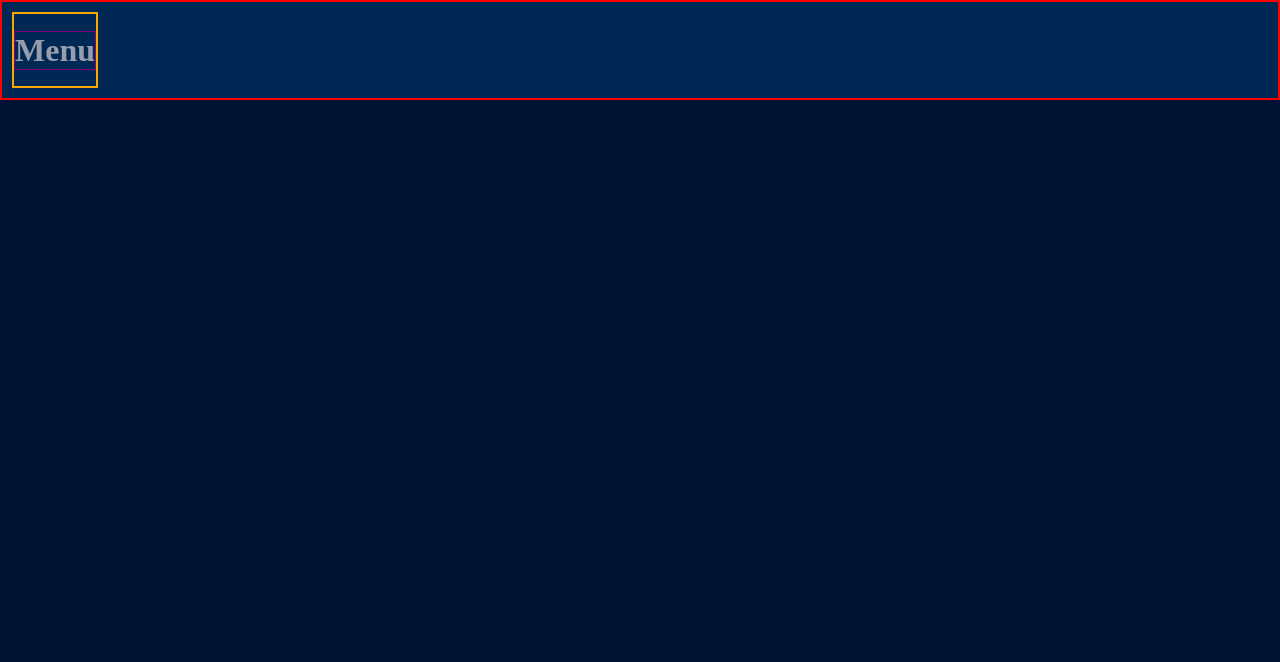
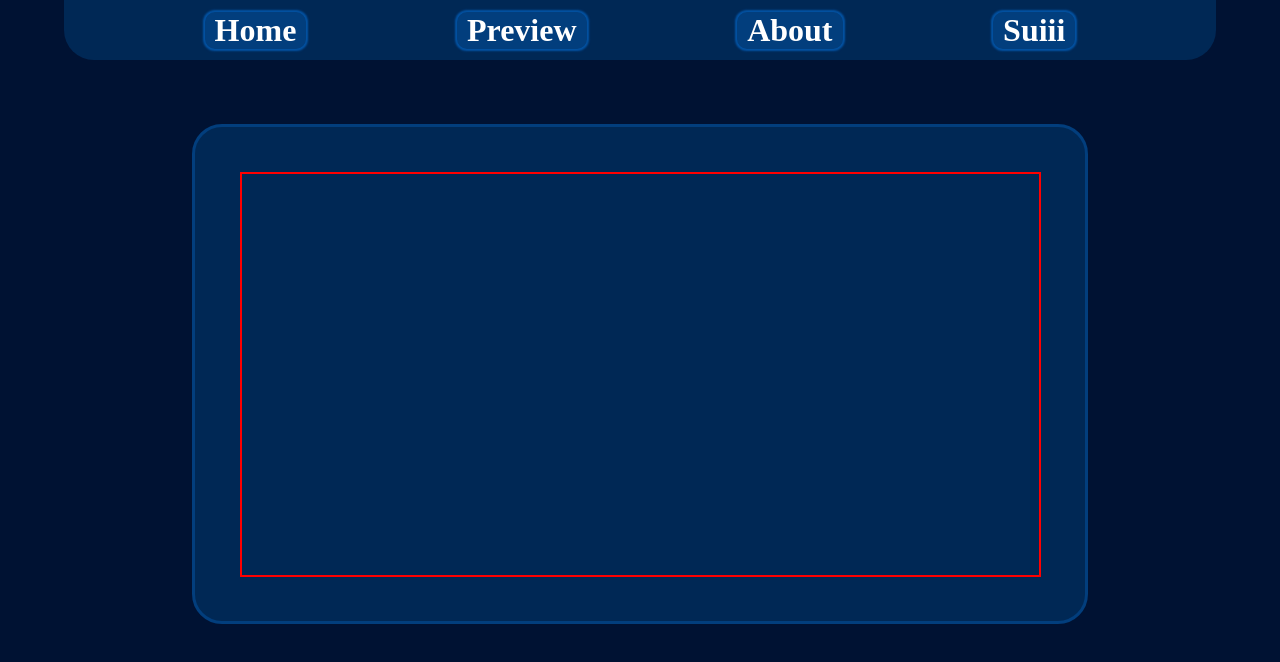
Before and after one commit to Balbaar/NFT-website, a plain HTML site: page profile.html in a window 1280 px wide. Drawn offline with Linux system fonts and the light colour scheme.

Commit message:
added profile page

```diff
--- a/profile.html
+++ b/profile.html
@@ -11,9 +11,31 @@
     <header>
         <div class="topbar">
             <div class="item">
-                <h1>Menu</h1>
+                <a href="">
+                    <h1>Home</h1>
+                </a>
+            </div>
+            <div class="item">
+                <a href="index.html">
+                    <h1>Preview</h1>
+                </a>
+            </div>
+            <div class="item">
+                <a href="">
+                    <h1>About</h1>
+                </a>
+            </div>
+            <div class="item">
+                <a href="">
+                    <h1>Suiii</h1>
+                </a>
             </div>
         </div>
     </header>
+    <div class="content">
+        <div class="profile">
+
+        </div>
+    </div>
 </body>
 </html>
--- a/style/main.css
+++ b/style/main.css
@@ -19,6 +19,7 @@ body{
     position: relative;
     transform: translate(-50%, 0);
     top: 100px;
+    box-shadow: 0 0 5px 5px rgba(27,178,180,1);
 }
 
 .card-image{
@@ -39,12 +40,13 @@ body{
     opacity: 0;
     border-radius: 20px;
 
-    transition: all 0.2 ease-in-out;
+    transition: 0.2s ease-in-out;
 }
 
 .card-view-image:hover{
-    background: rgba(100, 20, 100, 0.5);
+    background: rgba(27, 178, 180, 0.4);
     opacity: 100;
+
 }
 
 .card-title{
--- a/style/profile.css
+++ b/style/profile.css
@@ -9,24 +9,66 @@ body{
 }
 
 .topbar{
-    border: 2px red solid;
     background: #002855;
+    height: 15%;
+    border-radius: 0 0 30px 30px;
+    min-width: 800px;
 
     display: flex;
-    height: 100px;
+    gap: 10px;
+    justify-content: space-evenly;
+
+    margin-left: 5%;
+    margin-right: 5%;
 }
 
 .item{
-    border: 2px orange solid;
-    margin: 10px;
+    background-color: #023E7D;
+    box-shadow: 0 0 2px 2px #0353A4;
+    border-radius: 10px ;
+
+    display: flex;
+    align-items: center;
+    margin-top: 1%;
+    margin-bottom: 1%;
+    padding-left: 10px;
+    padding-right: 10px;
+    transition: all 0.1s ease-in-out;
+
+}
+
+.item:hover{
+    transform: scale(1.15);
 }
 
 h1{
-    border: 1px purple solid;
-    color: #979DAC;
+    color: white;
 
     left: 50%;
     transform: translate(-50%, 0);
     position: relative;
-    margin-top: 17px;
 }
+
+a{
+    text-decoration: none;
+}
+
+.content{
+    background: #002855;
+    border: 3px #023E7D solid;
+    height: 500px;
+    width: 70%;
+    border-radius: 30px;
+    margin-left: 15%;
+    margin-right: 15%;
+    margin-top: 5%;
+
+    display: flex;
+
+}
+
+.profile{
+    border: 2px red solid;
+    width: 100%;
+    margin: 5%;
+}
```
Also changed, not shown: index.html (+1 -1 lines).
